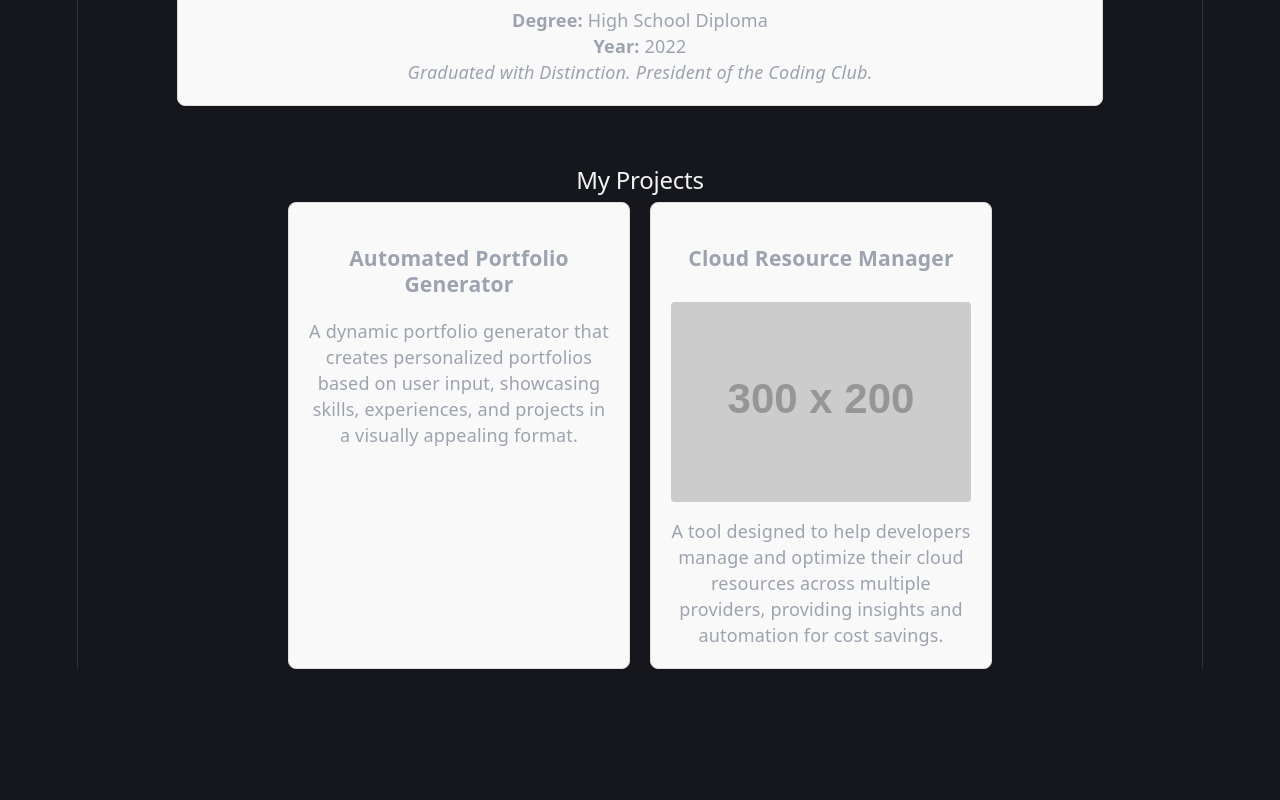
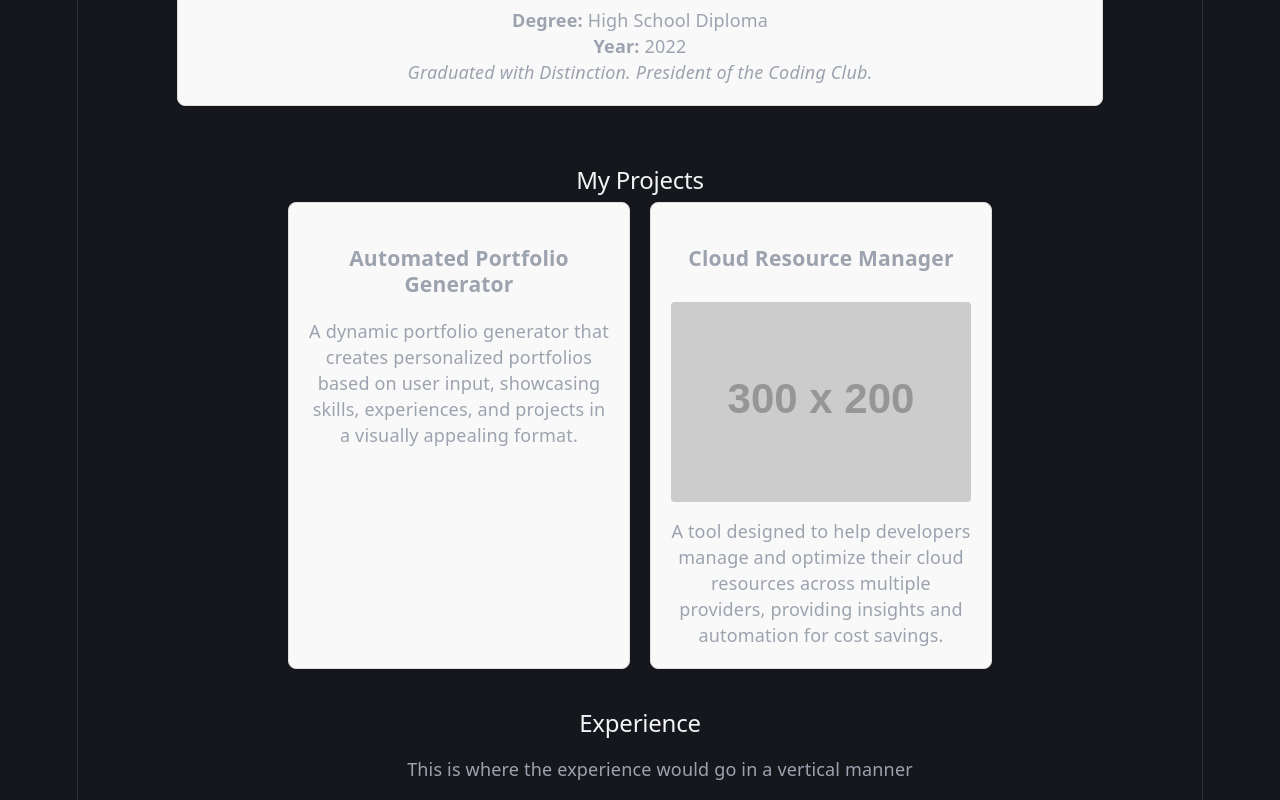
Before and after one commit to Ishankp/Automated-portfolio, a React (Vite) app: page / in a window 1280 px wide. Shown: the part 614-1414 px from the top of the page. Before the commit the page ends 1283 px from the top, so only its background shows below. Built offline with nearby package versions, Linux system fonts and the light colour scheme.

Commit message:
created the experience section

```diff
--- a/src/App.jsx
+++ b/src/App.jsx
@@ -4,6 +4,7 @@ import Header from './components/header.jsx';
 import Profile from './components/profile.jsx';
 import Navbar from './components/navbar.jsx';
 import Projects from './components/projects.jsx';
+import Experience from './components/experience.jsx';
 
 function App() {
   return (
@@ -19,6 +20,9 @@ function App() {
       {/* Projects section */}
       <Projects projects = {info.projects} github = {info.github_username}/>
 
+      {/* Experience section */}
+      <Experience experience={info.experience} />
+
     </div>
   );
 }
--- /dev/null
+++ b/src/components/experience.css
@@ -0,0 +1,6 @@
+experience-container {
+    display: flex;
+    flex-direction: column;
+    gap: 20px;
+    margin-top: 40px;
+}
--- /dev/null
+++ b/src/components/experience.jsx
@@ -0,0 +1,12 @@
+import './experience.css';
+
+function Experience({ experience }) {
+    return (
+        <section className="experience-container">
+            <h2>Experience</h2>
+            <ul>This is where the experience would go in a vertical manner</ul>
+        </section>
+    );
+}
+
+export default Experience;
--- a/src/components/projects.jsx
+++ b/src/components/projects.jsx
@@ -21,5 +21,7 @@ function ProjectCard({ project }) {
             <p>{project.description}</p>
         </div>
     );
+
+
 }
 export default Projects;
```
